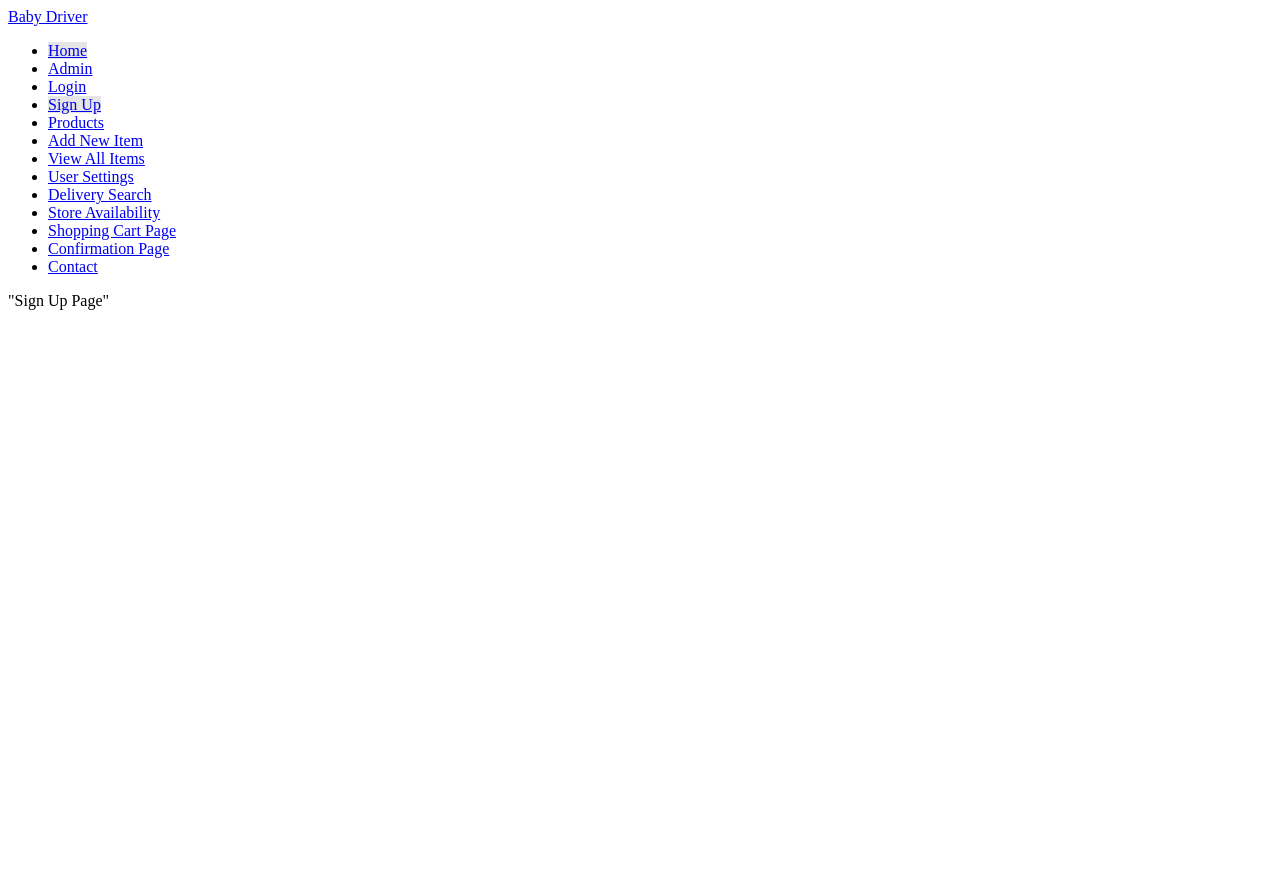
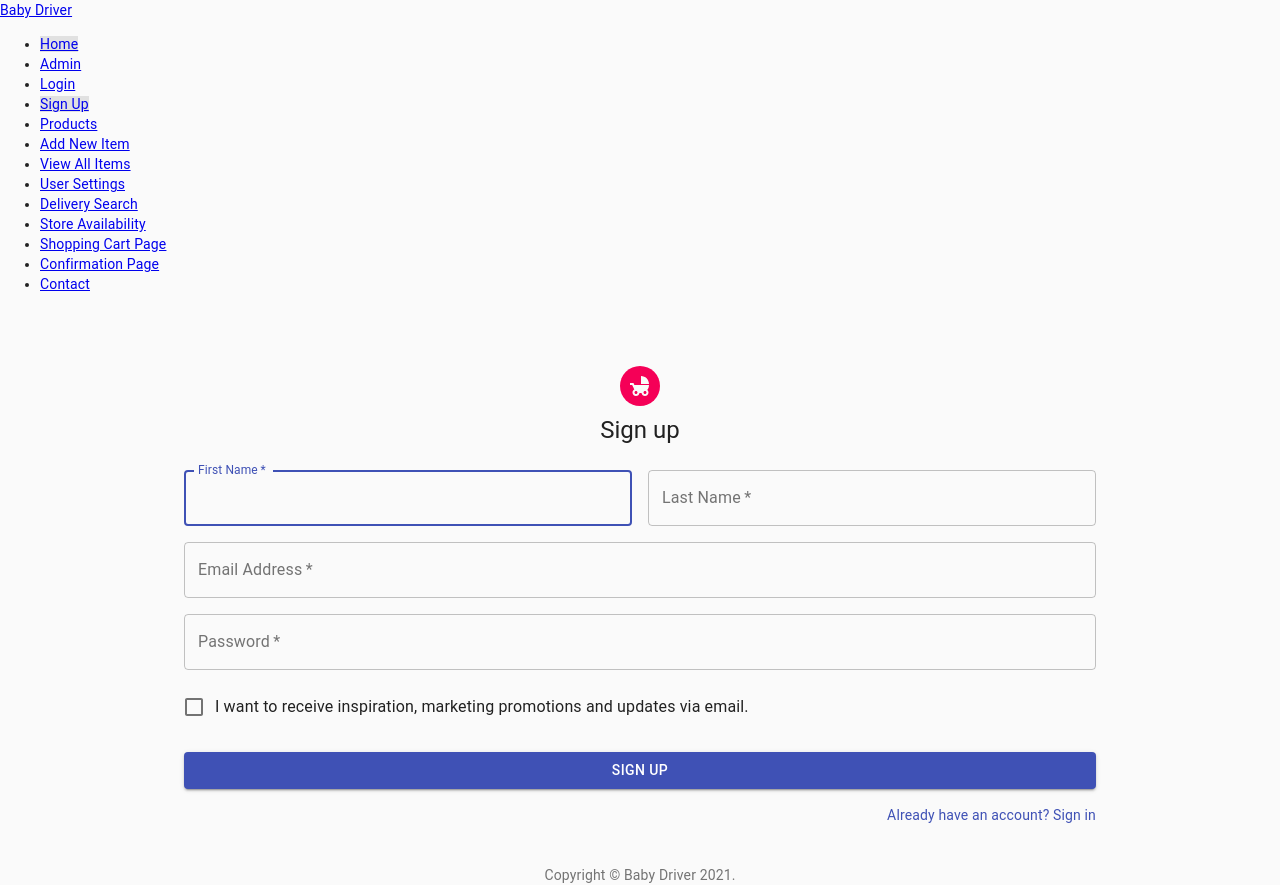
Before and after one commit to smith-carlicia/project-3, a React (Create React App) app in the folder client/: page /signup in a window 1280 px wide. Before the commit the page ends 800 px from the top, so only its background shows below. Built offline with nearby package versions, Linux system fonts and the light colour scheme.

Commit message:
created signup page

```diff
--- /dev/null
+++ b/client/src/containers/SignUp/SignUp.css
@@ -0,0 +1,6 @@
+.textfield {
+    outline: white;
+}
+.accountLink {
+    color: white;
+}
--- a/client/src/containers/SignUp/SignUp.jsx
+++ b/client/src/containers/SignUp/SignUp.jsx
@@ -1,7 +1,151 @@
 import React from "react";
+import './SignUp.css';
+import Avatar from '@material-ui/core/Avatar';
+import Button from '@material-ui/core/Button';
+import CssBaseline from '@material-ui/core/CssBaseline';
+import TextField from '@material-ui/core/TextField';
+import FormControlLabel from '@material-ui/core/FormControlLabel';
+import Checkbox from '@material-ui/core/Checkbox';
+import Link from '@material-ui/core/Link';
+import Grid from '@material-ui/core/Grid';
+import Box from '@material-ui/core/Box';
+import ChildFriendlyIcon from '@material-ui/icons/ChildFriendly';
+import Typography from '@material-ui/core/Typography';
+import { makeStyles } from '@material-ui/core/styles';
+import Container from '@material-ui/core/Container';
 
-const SignUp = () => {
-  return <div className="container">"Sign Up Page"</div>;
-};
+function Copyright() {
+  return (
+    <Typography variant="body2" color="textSecondary" align="center">
+      {'Copyright © '}
+      <Link color="inherit" href="https://material-ui.com/">
+        Baby Driver
+      </Link>{' '}
+      {new Date().getFullYear()}
+      {'.'}
+    </Typography>
+  );
+}
+
+const useStyles = makeStyles((theme) => ({
+  paper: {
+    // backgroundImage: 'url(https://images.unsplash.com/photo-1561168112-e9bc0506c563?ixid=MXwxMjA3fDB8MHxzZWFyY2h8MjN8fGJhYnklMjBzdHJvbGxlcnxlbnwwfHwwfA%3D%3D&ixlib=rb-1.2.1&auto=format&fit=crop&w=700&q=60)',
+    // backgroundRepeat: 'no-repeat',
+    backgroundColor:
+      theme.palette.type === 'light' ? theme.palette.grey[50] : theme.palette.grey[900],
+    backgroundSize: 'cover',
+    backgroundPosition: 'center',
+    marginTop: theme.spacing(8),
+    display: 'flex',
+    flexDirection: 'column',
+    alignItems: 'center',
+  },
+  avatar: {
+    margin: theme.spacing(1),
+    backgroundColor: theme.palette.secondary.main,
+  },
+  form: {
+    width: '100%', // Fix IE 11 issue.
+    marginTop: theme.spacing(3),
+  },
+  submit: {
+    margin: theme.spacing(3, 0, 2),
+  },
+}));
+
+function SignUp() {
+  const classes = useStyles();
+
+  return (
+    <Container component="main" maxWidth="md">
+      <CssBaseline />
+      <div className={classes.paper}>
+        <Avatar className={classes.avatar}>
+          <ChildFriendlyIcon />
+        </Avatar>
+        <Typography component="h1" variant="h5">
+          Sign up
+        </Typography>
+        <form className={classes.form} noValidate>
+          <Grid container spacing={2}>
+            <Grid item xs={12} sm={6}>
+              <TextField
+                className="textfield"
+                autoComplete="fname"
+                name="firstName"
+                variant="outlined"
+                required
+                fullWidth
+                id="firstName"
+                label="First Name"
+                autoFocus
+              />
+            </Grid>
+            <Grid item xs={12} sm={6}>
+              <TextField
+                variant="outlined"
+                required
+                fullWidth
+                id="lastName"
+                label="Last Name"
+                name="lastName"
+                autoComplete="lname"
+              />
+            </Grid>
+            <Grid item xs={12}>
+              <TextField
+                variant="outlined"
+                required
+                fullWidth
+                id="email"
+                label="Email Address"
+                name="email"
+                autoComplete="email"
+              />
+            </Grid>
+            <Grid item xs={12}>
+              <TextField
+                variant="outlined"
+                required
+                fullWidth
+                name="password"
+                label="Password"
+                type="password"
+                id="password"
+                autoComplete="current-password"
+              />
+            </Grid>
+            <Grid item xs={12}>
+              <FormControlLabel
+                control={<Checkbox value="allowExtraEmails" color="primary" />}
+                label="I want to receive inspiration, marketing promotions and updates via email."
+              />
+            </Grid>
+          </Grid>
+          <Button
+            type="submit"
+            fullWidth
+            variant="contained"
+            color="primary"
+            className={classes.submit}
+          >
+            Sign Up
+          </Button>
+          <Grid container justify="flex-end">
+            <Grid item>
+              <Link className="accountLink" href="#" variant="body2">
+                Already have an account? Sign in
+              </Link>
+            </Grid>
+          </Grid>
+        </form>
+      </div>
+      <Box mt={5}>
+        <Copyright />
+      </Box>
+    </Container>
+  );
+}
+
 
 export default SignUp;
```
